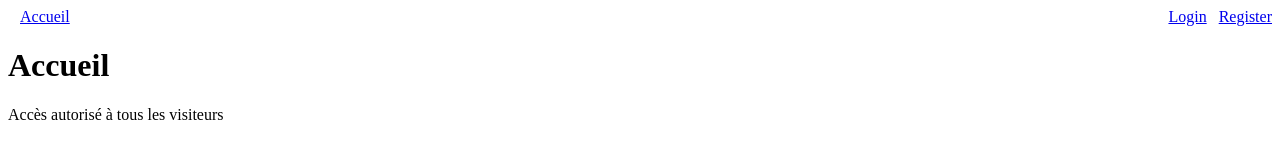
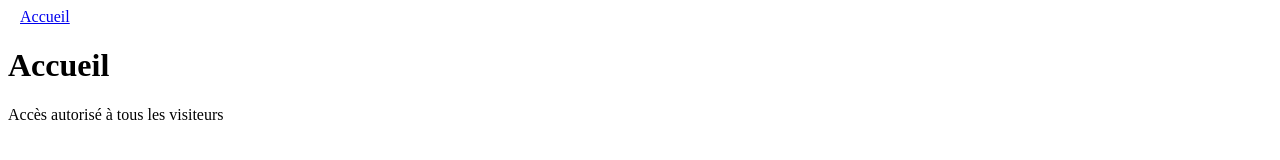
Before and after one commit to sergemazille/auth_client_vue, a Vue app in the folder client/: page / in a window 1280 px wide. Shown: the top 160 px of the page. Built offline with nearby package versions, Linux system fonts and the light colour scheme.

Commit message:
Test login and register links are present when user is not authenticated

```diff
--- a/client/src/application/views/components/HeaderMenu.vue
+++ b/client/src/application/views/components/HeaderMenu.vue
@@ -2,9 +2,9 @@
   <div class="header-menu">
     <router-link data-selector="home" :to="{ name: 'home' }">Accueil</router-link>
 
-    <div>
-      <router-link :to="{ name: 'login' }">Login</router-link>
-      <router-link :to="{ name: 'register' }">Register</router-link>
+    <div v-if="!isAuthenticated">
+      <router-link :to="{ name: 'login' }" data-selector="login-link">Login</router-link>
+      <router-link :to="{ name: 'register' }" data-selector="register-link">Register</router-link>
     </div>
   </div>
 </template>
@@ -12,7 +12,9 @@
 <script lang="ts">
 import { defineComponent } from 'vue';
 
-export default defineComponent({});
+export default defineComponent({
+  inject: ['isAuthenticated'],
+});
 </script>
 
 <style lang="scss" scoped>
--- a/client/src/main.ts
+++ b/client/src/main.ts
@@ -4,6 +4,8 @@ import router from '@/infrastructure/VueRouter';
 
 const app = createApp(App);
 
+app.provide('isAuthenticated', true);
+
 app.use(router);
 
 app.mount('#app');
```
Also changed, not shown: 1 other file (tests, documents, lock files or other folders).
